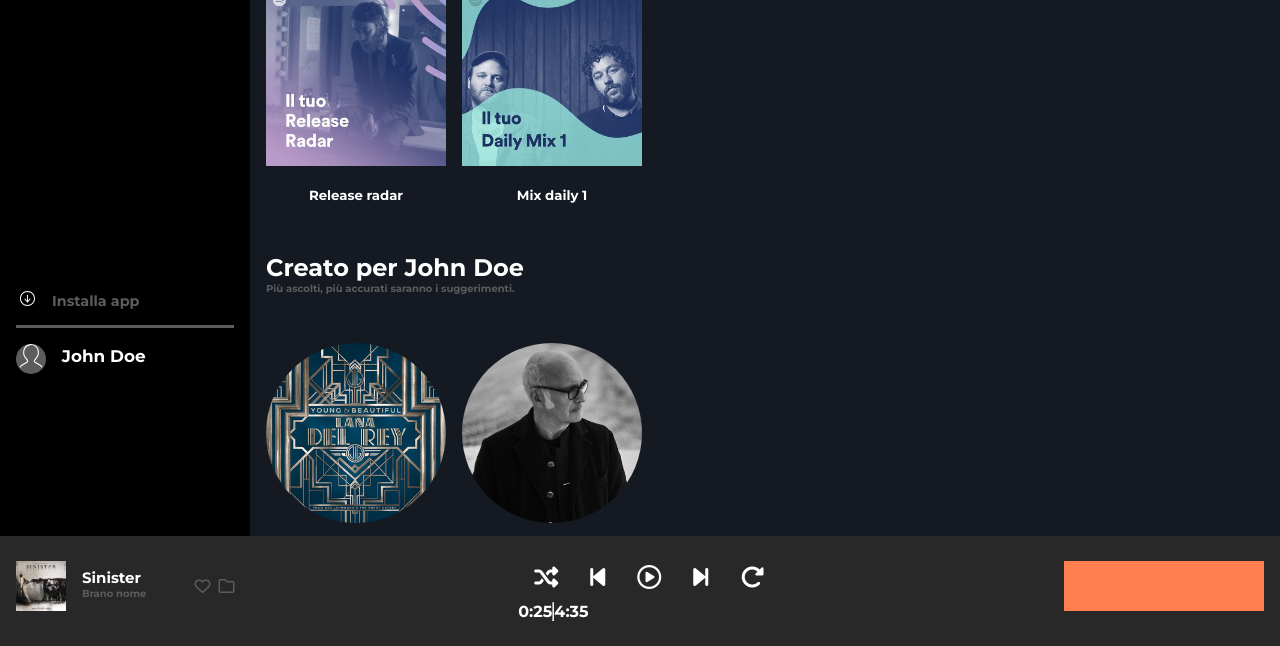
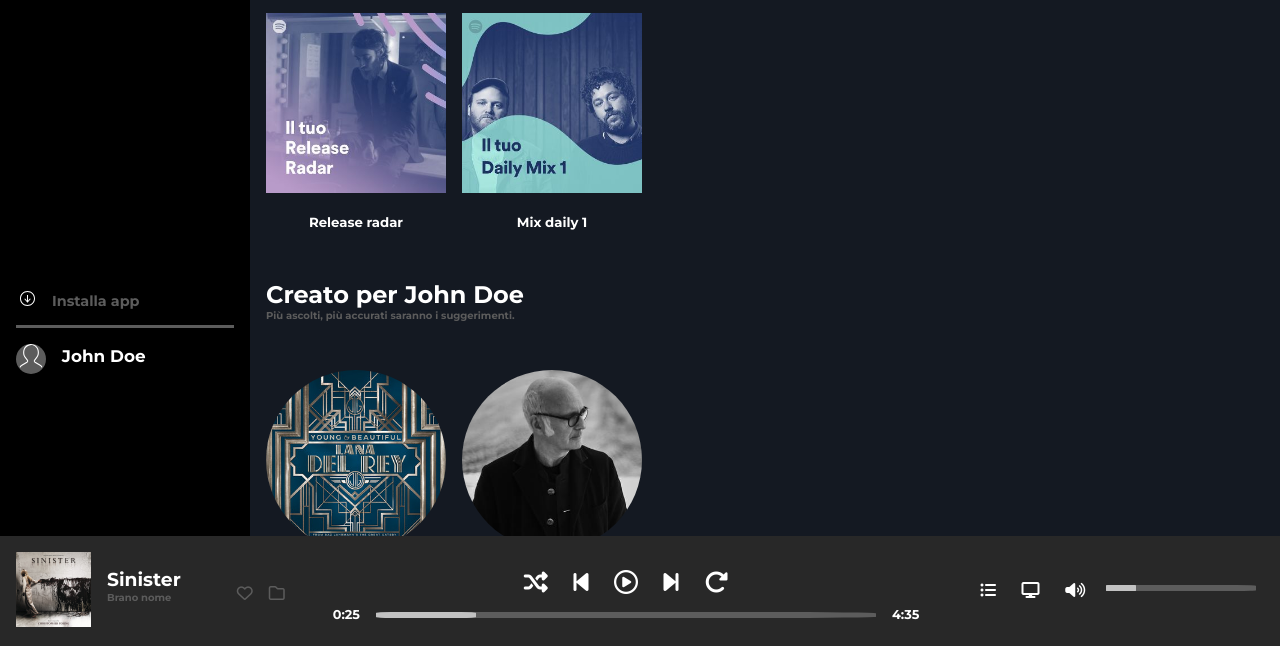
Before and after one commit to ValerioL96/html-css-spotifyweb, a plain HTML site: page index.html in a window 1280 px wide. Shown: the part 594-1240 px from the top of the page. Drawn offline with Linux system fonts and the light colour scheme.

Commit message:
Added custom style footer

```diff
--- a/css/style.css
+++ b/css/style.css
@@ -61,6 +61,11 @@ section.logo div.nav div.img-header>img{
     margin-bottom: .8rem;
 }
 
+section.logo div.nav div.img-header:hover>img{
+    height: 30px;
+    margin-bottom: .8rem;
+    border-left: solid hsl(81.9, 95.3%, 58.2%);
+}
 /*style nav*/
 
 section.logo div.nav nav{
@@ -144,18 +149,37 @@ section.footer-header div.user>h3{
 /*CUSTOM MAIN*/
 
 main{
+    position: relative;
     width: calc(100% - 250px);
     overflow-y: auto;
     background-color: hsl(218.6, 25.9%, 10.6%);
 }
 
+main div.scrollbar{
+    justify-content: center;
+    width: 20px;
+    height:170vh;
+    background-color: hsl(0, 0%, 97.6%);
+}
+
+main div.scrollbar div.scrollbar-small{
+    width: 10px;
+    height: calc(155vh - 110px);
+    background-color:hsl(0, 0%, 78.4%);
+    overflow-y: auto;
+}
+
 /*style button upgrade*/
 
 main section.upgrade{
-    padding: 1rem;
+    position: fixed;
+    z-index: 1;
+    width: calc(100% - 250px);
+    padding: 1.5rem;
     justify-content: flex-end;
     align-items: center;
     background-color: hsl(222, 38.5%, 5.1%);
+    opacity: .5;
 }
 
 section.upgrade>input{
@@ -169,13 +193,14 @@ section.upgrade>input{
 /*style nav main*/
 
 main section.nav-main{
-    margin: 0rem 5rem 1rem;
+    margin: 6rem 5rem 1rem;
     padding-top: 1rem;
     justify-content: space-around;
     flex-wrap: wrap;
 }
 
 section.nav-main ul>li{
+    color: hsl(225, 3.4%, 46.3%);
     display: inline-block;
     margin-left: 1rem;
 }
@@ -309,20 +334,22 @@ footer section.toolbar{
 /*style div.brano*/
 
 section.toolbar div.brano>img{
-    height: 50px;
+    height: 75px;
 }
 
 section.toolbar div.brano>p{
+    color: hsl(0, 0%, 36.1%);
+    font-size: 1rem;
+    padding: 2rem 0rem 0rem 1rem;
+}
 
-    color: hsl(0, 0%, 36.1%);
-    padding: 1rem 0rem 0rem .5rem;
-}
+/*style titolo brano*/
 
 section.toolbar div.brano div.titolo-brano{
     padding-right: 2rem;
     padding-left: .5rem;
-    font-size: .8rem;
-    margin: .5rem;
+    font-size: 1rem;
+    margin: 1rem .5rem;
 }
 
 div.brano div.titolo-brano>p{
@@ -334,26 +361,59 @@ div.brano div.titolo-brano>p{
 
 section.toolbar div.play{
     flex-direction: column;
+    align-items: center;
 }
 
-div.play div.command>i{
-    padding: .8rem 1rem;
+div.play section.command>i{
+    padding:.8rem;
     font-size: 1.5rem;
 }
 
-div.play div.barra{
+/*style barra*/
 
+div.play section.barra>p{
+    font-size: .8rem;
 }
 
+div.play section.barra div.barra-large{
+    height: 6px;
+    width: 500px;
+    border-radius: 22%;
+    background-color:  hsl(0, 0%, 36.1%);
+    margin: .3rem 1rem 0rem;
+}
+
+div.play section.barra div.barra-small{
+    height: 6px;
+    width: 100px;
+    border-radius: 15%;
+    background-color: hsl(0, 0%, 76.1%);
+}
 
 /*style div.struments*/
 
-section.toolbar div.struments>div.img{
-    height: 50px;
-    width: 200px;
-    background-color: coral;
+div.struments div.command>i{
+    font-size: 1rem;
+    padding: 1.8rem .8rem;
+}
 
+/*style barra*/
+
+div.struments  div.barra-large{
+    height: 6px;
+    width: 150px;
+    border-radius: 13%;
+    background-color:  hsl(0, 0%, 36.1%);
+    margin: 2rem .5rem;
 }
+
+div.struments  div.barra-small{
+    height: 6px;
+    width: 30px;
+    border-radius: 5%;
+    background-color: hsl(0, 0%, 76.1%);
+}
+
 
 /*RESPONSIVE*/
 
--- a/index.html
+++ b/index.html
@@ -118,9 +118,11 @@
 
             </header>
 
-            <main>
+            <main class="flex">
 
-                <!--upgrade button-->
+                <div class="container-main">
+
+                    <!--upgrade button-->
 
                 <section class="upgrade flex">
 
@@ -258,6 +260,16 @@
 
                 </section>
 
+                </div>
+
+                <div class="scrollbar flex">
+
+                    <div class="scrollbar-small"></div>
+
+                </div>
+
+
+
             </main>
 
         </div>
@@ -291,7 +303,7 @@
 
                 <div class="play flex">
 
-                    <div class="command flex">
+                    <section class="command flex">
 
                         <i class="fa-solid fa-shuffle"></i>
                         <i class="fa-solid fa-backward-step"></i>
@@ -299,21 +311,40 @@
                         <i class="fa-solid fa-forward-step"></i>
                         <i class="fa-solid fa-rotate-right"></i>
 
-                    </div>
+                    </section>
 
-                    <div class="barra flex">
+                    <section class="barra flex">
                         <p>0:25</p>
-                        <hr>
+
+                        <div class="barra-large">
+
+                            <div class="barra-small"></div>
+
+                        </div>
+
                         <p>4:35</p>
-                    </div>
+                    </section>
 
                 </div>
 
                 <!--spotify strumenti-->
 
-                <div class="struments">
+                <div class="struments flex">
 
-                    <div class="img"></div>
+
+                    <div class="command flex">
+
+                        <i class="fa-solid fa-list-ul"></i>
+                        <i class="fa-solid fa-display"></i>
+                        <i class="fa-solid fa-volume-high"></i>
+
+                    </div>
+
+                    <div class="barra-large">
+
+                        <div class="barra-small"></div>
+
+                    </div>
 
                 </div>
 
@@ -323,7 +354,5 @@
 
     </div>
 
-
-
 </body>
 </html>
```
